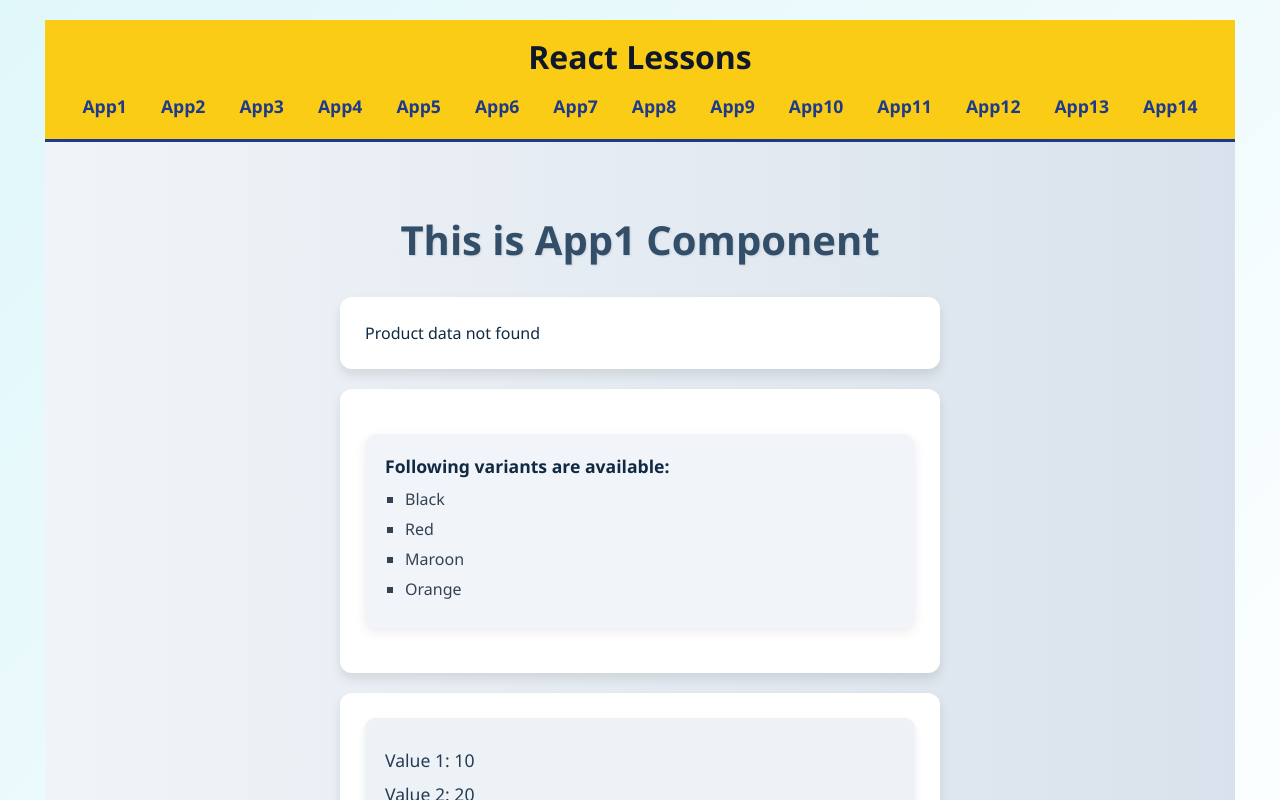
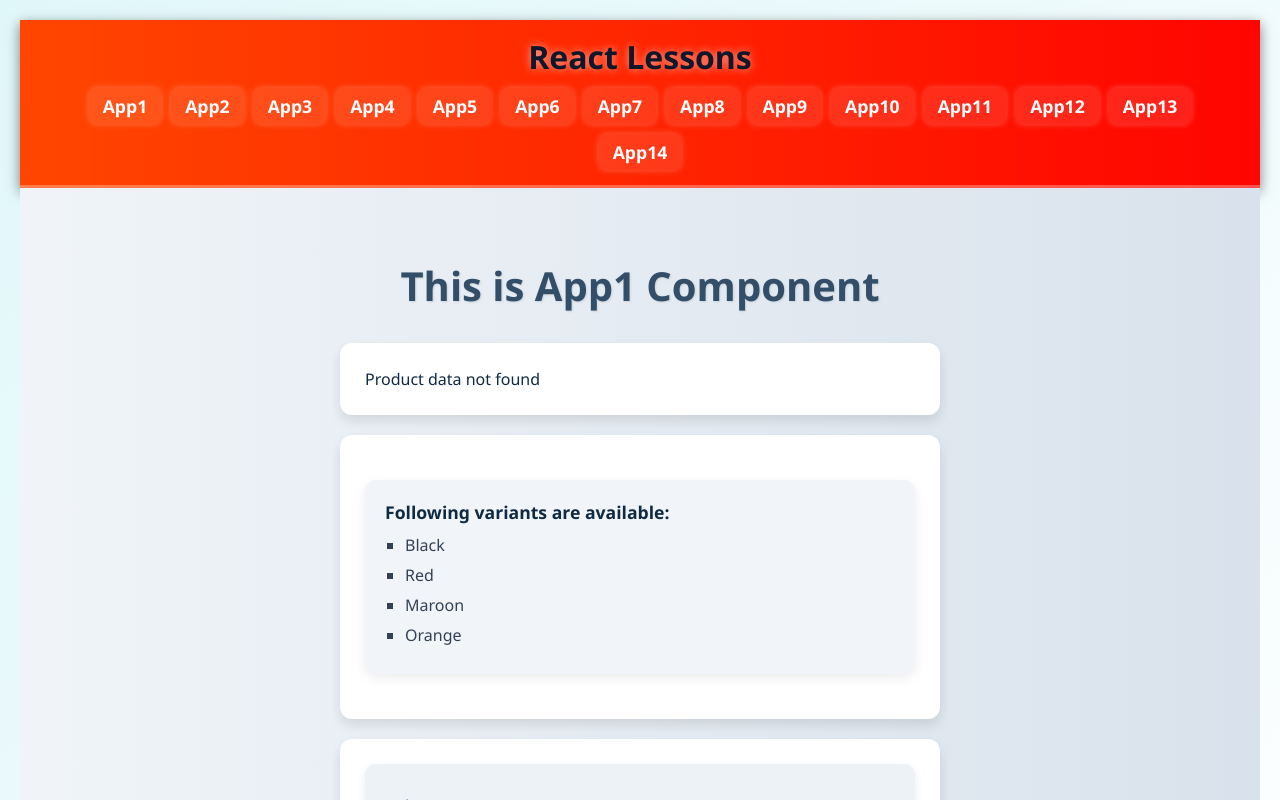
Before and after one commit to Gaganharikiranmarella/react-apps, a React (Vite) app: page / in a window 1280 px wide. Shown: the top 800 px of the page. Built offline with nearby package versions, Linux system fonts and the light colour scheme.

Commit message:
modifed header CSS

```diff
--- a/src/components/Header.css
+++ b/src/components/Header.css
@@ -1,18 +1,31 @@
 .App-Header-Row {
-  background-color: #facc15;
-  color: #1e3a8a;
+  background: linear-gradient(
+    270deg,
+    #ff0000,
+    #ff9900,
+    #33ff00,
+    #00ffff,
+    #3300ff,
+    #cc00ff,
+    #ff0000
+  );
+  background-size: 1400% 1400%;
+  animation: headerRGB 12s ease infinite;
+  color: #ffffff;
   padding: 15px 25px;
   display: flex;
   flex-direction: column;
   align-items: center;
   font-family: 'Segoe UI', Tahoma, Geneva, Verdana, sans-serif;
-  border-bottom: 3px solid #1e3a8a;
+  border-bottom: 3px solid rgba(255, 255, 255, 0.3);
+  box-shadow: 0 4px 12px rgba(0, 0, 0, 0.5);
 }
 
 .App-Header-Row h1 {
   font-size: 2rem;
   margin: 0 0 10px 0;
   text-align: center;
+  text-shadow: 0 0 8px rgba(255, 255, 255, 0.6);
 }
 
 .nav-links {
@@ -23,18 +36,30 @@
 }
 
 .nav-links a {
-  color: #1e3a8a;
+  color: #ffffff;
   text-decoration: none;
-  font-weight: 600;
+  font-weight: 700;
   font-size: 1.1rem;
-  padding: 6px 12px;
-  border-radius: 6px;
+  padding: 6px 14px;
+  border-radius: 8px;
   transition: all 0.3s ease;
+  background: rgba(255, 255, 255, 0.1);
+  box-shadow: 0 0 6px rgba(255, 255, 255, 0.3);
 }
 
 .nav-links a:hover {
-  background-color: #1e3a8a;
-  color: #facc15;
+  background: #ffffff;
+  color: #000000;
+  transform: scale(1.05);
+  box-shadow: 0 0 12px rgba(255, 255, 255, 0.7);
+}
+
+@keyframes headerRGB {
+  0% { background-position: 0% 50%; }
+  25% { background-position: 50% 50%; }
+  50% { background-position: 100% 50%; }
+  75% { background-position: 50% 50%; }
+  100% { background-position: 0% 50%; }
 }
 
 @media (max-width: 600px) {
```
